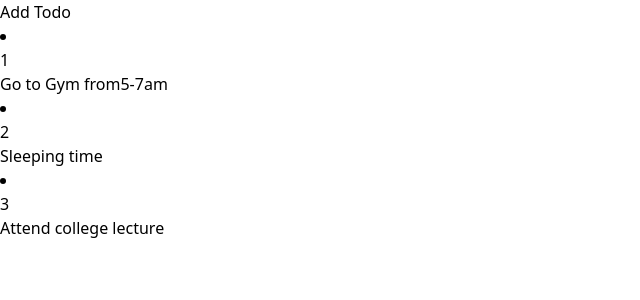
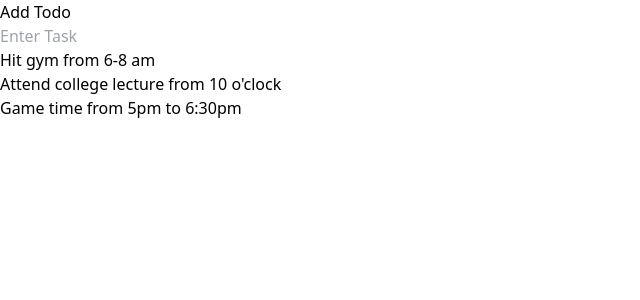
Before and after one commit to somnathbedia/pre-app, a React (Vite) app: page / in a window 1280 px wide. Shown: the top 300 px of the page, without its empty margins (0-640 px from the left). Built offline with nearby package versions, Linux system fonts and the light colour scheme.

Commit message:
Test todo component added

```diff
--- a/src/App.tsx
+++ b/src/App.tsx
@@ -1,51 +1,11 @@
-import { useEffect, useState } from "react";
-import Todos from "./components/Todos";
+import TestComponent from "./components/TestComponet";
 
-type TodoType = {
-  id: number;
-  title: string;
-};
 
 function App() {
-  const [todos, setTodos] = useState<TodoType[]>([]);
-
-  const todoList = [
-    {
-      id: 1,
-      title: "Go to Gym from5-7am",
-    },
-    {
-      id: 2,
-      title: "Sleeping time",
-    },
-    {
-      id: 3,
-      title: "Attend college lecture",
-    },
-  ];
-
-  useEffect(() => {
-    setTodos(todoList);
-  }, []);
 
   return (
     <div>
-      <button
-        onClick={() => {
-          setTodos([
-            ...todos,
-            {
-              id: Math.floor(Math.random() * 10000),
-              title: Date().toString() + "New Todo",
-            },
-          ]);
-        }}
-      >
-        Add Todo
-      </button>
-      {todos.map((todo) => {
-        return <Todos key={todo.id} id={todo.id} title={todo.title} />;
-      })}
+     <TestComponent/>
     </div>
   );
 }
--- /dev/null
+++ b/src/components/TestComponet.tsx
@@ -0,0 +1,79 @@
+import { useState } from "react";
+
+type TodoType = {
+  id: number;
+  title: string;
+};
+
+const TestComponent = () => {
+  const [title, setTitle] = useState("");
+  const [todos, setTodos] = useState<TodoType[]>([
+    {
+      id: 1,
+      title: "Hit gym from 6-8 am",
+    },
+    {
+      id: 2,
+      title: "Attend college lecture from 10 o'clock",
+    },
+    {
+      id: 3,
+      title: "Game time from 5pm to 6:30pm",
+    },
+  ]);
+
+  const addTodo = () => {
+    setTodos([
+      { id: Math.floor(Math.random() * 100000), title: title },
+      ...todos,
+    ]);
+    setTitle("");
+  };
+
+  const deleteTodo = (id: number) => {
+    const remainingTodos = todos.filter((todo) => todo.id !== id);
+    setTodos(remainingTodos);
+  };
+
+  return (
+    <div className="flex justify-center items-center my-28">
+      <div className="w-72">
+        <button
+          className="w-full h-8 bg-green-700 text-white"
+          onClick={addTodo}
+        >
+          Add Todo
+        </button>
+        <div className="grid gap-3">
+          <input
+            className="h-8 text-xs"
+            type="text"
+            placeholder="Enter Task"
+            onChange={(e) => {
+              setTitle(e.target.value);
+            }}
+            value={title}
+          />
+          {
+            <ul className="font-sans text-sm list-none cursor-pointer">
+              {todos.map((todo) => {
+                return (
+                  <li
+                    onClick={() => {
+                      deleteTodo(todo.id);
+                    }}
+                    key={todo.id}
+                  >
+                    {todo.title}
+                  </li>
+                );
+              })}
+            </ul>
+          }
+        </div>
+      </div>
+    </div>
+  );
+};
+
+export default TestComponent;
```
